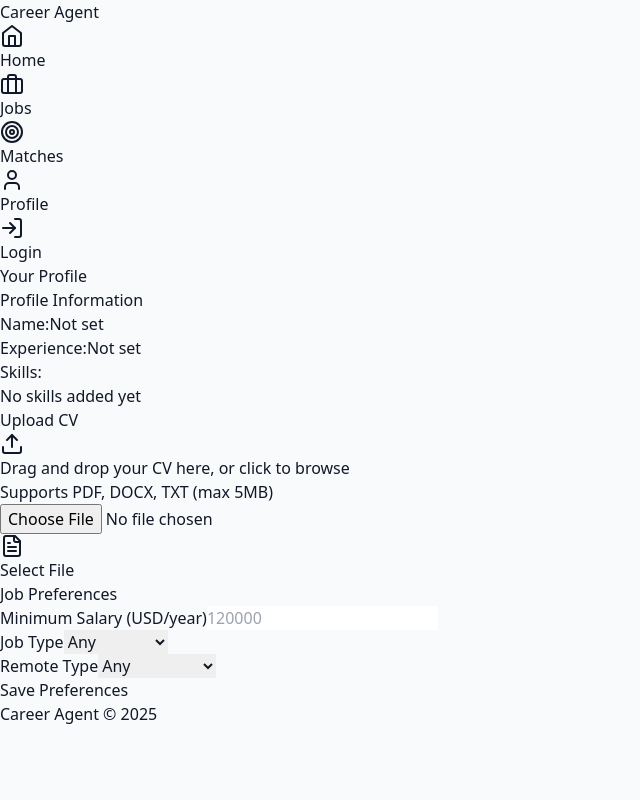
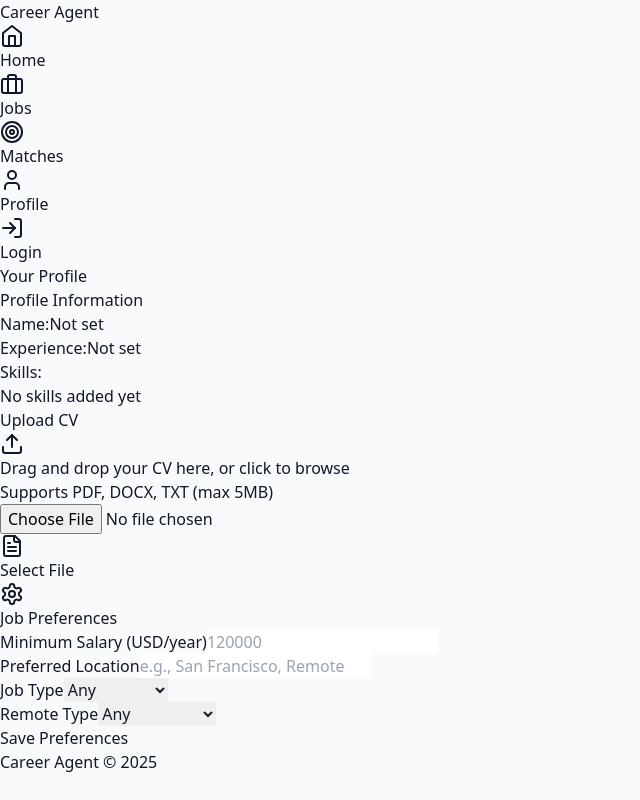
Before and after one commit to denisenanni/career-agent, a React (Vite) app in the folder frontend/: page /profile in a window 1280 px wide. Shown: the whole page, without its empty margins (0-640 px from the left). Built offline with nearby package versions, Linux system fonts and the light colour scheme.

Commit message:
profile ui

```diff
--- /dev/null
+++ b/frontend/src/components/PreferencesForm.tsx
@@ -0,0 +1,153 @@
+import { useState, useEffect } from 'react'
+import { Settings, CheckCircle, AlertCircle } from 'lucide-react'
+import { updateProfile } from '../api/profile'
+import { useAuth } from '../contexts/AuthContext'
+
+export function PreferencesForm() {
+  const { user, refreshUser } = useAuth()
+  const [saving, setSaving] = useState(false)
+  const [success, setSuccess] = useState(false)
+  const [error, setError] = useState<string | null>(null)
+
+  // Form state
+  const [minSalary, setMinSalary] = useState<number | ''>('')
+  const [jobType, setJobType] = useState<string>('')
+  const [remoteType, setRemoteType] = useState<string>('')
+  const [location, setLocation] = useState<string>('')
+
+  // Load current preferences
+  useEffect(() => {
+    if (user?.preferences) {
+      setMinSalary(user.preferences.min_salary || '')
+      setJobType(user.preferences.job_type || '')
+      setRemoteType(user.preferences.remote_type || '')
+      setLocation(user.preferences.location || '')
+    }
+  }, [user])
+
+  const handleSubmit = async (e: React.FormEvent) => {
+    e.preventDefault()
+    setError(null)
+    setSuccess(false)
+    setSaving(true)
+
+    try {
+      // Build preferences object
+      const preferences: Record<string, any> = {}
+
+      if (minSalary !== '') preferences.min_salary = Number(minSalary)
+      if (jobType) preferences.job_type = jobType
+      if (remoteType) preferences.remote_type = remoteType
+      if (location) preferences.location = location
+
+      await updateProfile({ preferences })
+      await refreshUser()
+      setSuccess(true)
+
+      // Clear success message after 3 seconds
+      setTimeout(() => setSuccess(false), 3000)
+    } catch (err) {
+      setError(err instanceof Error ? err.message : 'Failed to save preferences')
+    } finally {
+      setSaving(false)
+    }
+  }
+
+  return (
+    <div className="bg-white rounded-lg shadow-sm border border-gray-200 p-6">
+      <div className="flex items-center gap-2 mb-4">
+        <Settings className="w-5 h-5 text-gray-400" />
+        <h2 className="text-lg font-semibold text-gray-900">Job Preferences</h2>
+      </div>
+
+      <form onSubmit={handleSubmit} className="space-y-4">
+        <div>
+          <label htmlFor="minSalary" className="block text-sm font-medium text-gray-700">
+            Minimum Salary (USD/year)
+          </label>
+          <input
+            id="minSalary"
+            type="number"
+            value={minSalary}
+            onChange={(e) => setMinSalary(e.target.value ? Number(e.target.value) : '')}
+            className="mt-1 block w-full rounded-md border-gray-300 shadow-sm focus:border-indigo-500 focus:ring-indigo-500 px-3 py-2 border"
+            placeholder="120000"
+            min="0"
+            step="1000"
+          />
+        </div>
+
+        <div>
+          <label htmlFor="location" className="block text-sm font-medium text-gray-700">
+            Preferred Location
+          </label>
+          <input
+            id="location"
+            type="text"
+            value={location}
+            onChange={(e) => setLocation(e.target.value)}
+            className="mt-1 block w-full rounded-md border-gray-300 shadow-sm focus:border-indigo-500 focus:ring-indigo-500 px-3 py-2 border"
+            placeholder="e.g., San Francisco, Remote"
+          />
+        </div>
+
+        <div>
+          <label htmlFor="jobType" className="block text-sm font-medium text-gray-700">
+            Job Type
+          </label>
+          <select
+            id="jobType"
+            value={jobType}
+            onChange={(e) => setJobType(e.target.value)}
+            className="mt-1 block w-full rounded-md border-gray-300 shadow-sm focus:border-indigo-500 focus:ring-indigo-500 px-3 py-2 border"
+          >
+            <option value="">Any</option>
+            <option value="permanent">Permanent</option>
+            <option value="contract">Contract</option>
+            <option value="freelance">Freelance</option>
+            <option value="part-time">Part-time</option>
+          </select>
+        </div>
+
+        <div>
+          <label htmlFor="remoteType" className="block text-sm font-medium text-gray-700">
+            Remote Type
+          </label>
+          <select
+            id="remoteType"
+            value={remoteType}
+            onChange={(e) => setRemoteType(e.target.value)}
+            className="mt-1 block w-full rounded-md border-gray-300 shadow-sm focus:border-indigo-500 focus:ring-indigo-500 px-3 py-2 border"
+          >
+            <option value="">Any</option>
+            <option value="full">Fully Remote</option>
+            <option value="hybrid">Hybrid</option>
+            <option value="onsite">On-site</option>
+          </select>
+        </div>
+
+        {error && (
+          <div className="p-3 bg-red-50 border border-red-200 rounded-md flex items-start gap-2">
+            <AlertCircle className="w-5 h-5 text-red-500 flex-shrink-0 mt-0.5" />
+            <p className="text-red-700 text-sm">{error}</p>
+          </div>
+        )}
+
+        {success && (
+          <div className="p-3 bg-green-50 border border-green-200 rounded-md flex items-start gap-2">
+            <CheckCircle className="w-5 h-5 text-green-500 flex-shrink-0 mt-0.5" />
+            <p className="text-green-700 text-sm">Preferences saved successfully!</p>
+          </div>
+        )}
+
+        <button
+          type="submit"
+          disabled={saving}
+          className="w-full bg-indigo-600 text-white px-4 py-2 rounded-md hover:bg-indigo-700 disabled:opacity-50 disabled:cursor-not-allowed transition-colors"
+        >
+          {saving ? 'Saving...' : 'Save Preferences'}
+        </button>
+      </form>
+    </div>
+  )
+}
--- a/frontend/src/pages/ProfilePage.tsx
+++ b/frontend/src/pages/ProfilePage.tsx
@@ -2,6 +2,7 @@ import { useState } from 'react'
 import { useAuth } from '../contexts/AuthContext'
 import { CVUpload } from '../components/CVUpload'
 import { ParsedCVDisplay } from '../components/ParsedCVDisplay'
+import { PreferencesForm } from '../components/PreferencesForm'
 import type { CVUploadResponse } from '../types'
 
 export function ProfilePage() {
@@ -75,49 +76,7 @@ export function ProfilePage() {
         <CVUpload onUploadSuccess={handleUploadSuccess} />
 
         {/* Preferences Form */}
-        <div className="bg-white rounded-lg shadow-sm border border-gray-200 p-6">
-          <h2 className="text-lg font-semibold text-gray-900 mb-4">Job Preferences</h2>
-          <form className="space-y-4">
-            <div>
-              <label className="block text-sm font-medium text-gray-700">
-                Minimum Salary (USD/year)
-              </label>
-              <input
-                type="number"
-                className="mt-1 block w-full rounded-md border-gray-300 shadow-sm focus:border-indigo-500 focus:ring-indigo-500"
-                placeholder="120000"
-              />
-            </div>
-            <div>
-              <label className="block text-sm font-medium text-gray-700">
-                Job Type
-              </label>
-              <select className="mt-1 block w-full rounded-md border-gray-300 shadow-sm focus:border-indigo-500 focus:ring-indigo-500">
-                <option value="">Any</option>
-                <option value="permanent">Permanent</option>
-                <option value="contract">Contract</option>
-                <option value="freelance">Freelance</option>
-              </select>
-            </div>
-            <div>
-              <label className="block text-sm font-medium text-gray-700">
-                Remote Type
-              </label>
-              <select className="mt-1 block w-full rounded-md border-gray-300 shadow-sm focus:border-indigo-500 focus:ring-indigo-500">
-                <option value="">Any</option>
-                <option value="full">Fully Remote</option>
-                <option value="hybrid">Hybrid</option>
-                <option value="onsite">On-site</option>
-              </select>
-            </div>
-            <button
-              type="submit"
-              className="w-full bg-indigo-600 text-white px-4 py-2 rounded-md hover:bg-indigo-700"
-            >
-              Save Preferences
-            </button>
-          </form>
-        </div>
+        <PreferencesForm />
       </div>
 
       {/* Parsed CV Display */}
```
Also changed, not shown: frontend/src/vite-env.d.ts (added, +10 -0 lines), 3 other files (tests, documents, lock files or other folders).
